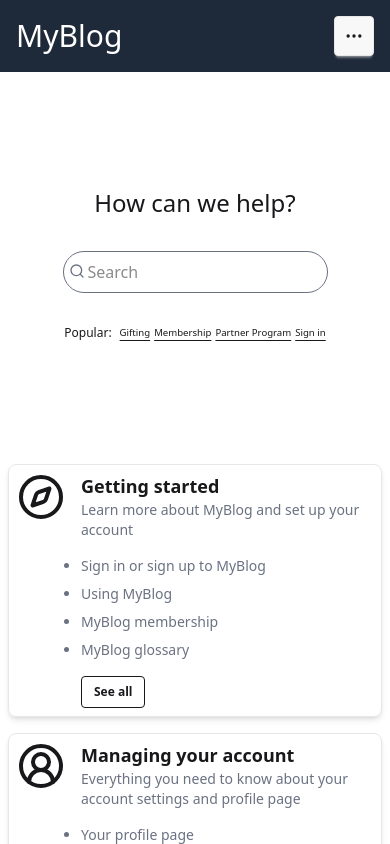
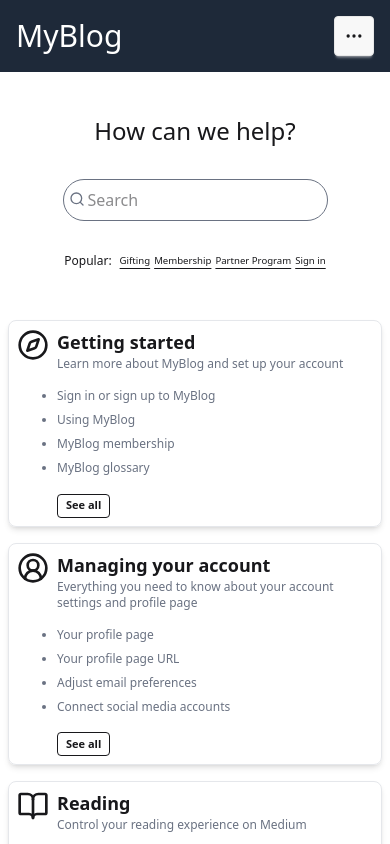
Before and after one commit to eedu7/my-blog, a Next.js app in the folder frontend/: page /help in a window 390 px wide. Shown: the top 844 px of the page. Built offline with nearby package versions, Linux system fonts and the light colour scheme.

Commit message:
feat: update Help page layout and improve responsiveness

```diff
--- a/frontend/src/app/(static_pages)/help/page.tsx
+++ b/frontend/src/app/(static_pages)/help/page.tsx
@@ -19,12 +19,12 @@
             <main>
                 <HelpSearchSection />
                 <HelpCardSection />
-                <section className="mt-8 flex h-64 flex-col items-center justify-center gap-8 bg-gray-100 p-2">
-                    <p className="text-4xl">
+                <section className="mt-8 flex h-44 flex-col items-center justify-center gap-8 bg-gray-100 p-2 md:h-64">
+                    <p className="text-center text-xl md:text-4xl">
                         Can't find what you're looking for?
                     </p>
                     {/* TODO: Added a mailto link, to submit a help request */}
-                    <button className="btn btn-primary text-sm">
+                    <button className="btn btn-xs btn-primary text-xs">
                         Submit a request
                     </button>
                 </section>
--- a/frontend/src/modules/help/help-card.tsx
+++ b/frontend/src/modules/help/help-card.tsx
@@ -1,11 +1,10 @@
 import {
+    HelpCardProps,
     partnerHelpCardData,
     termsHelpCardData,
     userHelpCardData,
 } from "@/constants/help_card";
-import { CompassIcon } from "lucide-react";
 import Link from "next/link";
-import React from "react";
 
 export const HelpCardSection = () => {
     return (
@@ -56,28 +55,21 @@
     );
 };
 
-// TODO: Fix the interface for the Icon and items
-export interface HelpCardProps {
-    Icon: Type;
-    title: string;
-    description: string;
-    items: any;
-    href: string;
-}
-
 const HelpCard = ({ Icon, title, description, items, href }: HelpCardProps) => {
     return (
         <div className="card border border-gray-200 p-2 shadow-md">
-            <div className="flex gap-4">
+            <div className="flex gap-2 md:gap-4">
                 <div>
-                    <Icon className="size-12" />
+                    <Icon className="size-8 md:size-12" />
                 </div>
                 <div className="flex flex-col space-y-4">
                     <div>
                         <h1 className="card-title">{title}</h1>
-                        <p className="text-sm text-gray-500">{description}</p>
+                        <p className="text-xs text-gray-500 md:text-sm">
+                            {description}
+                        </p>
                     </div>
-                    <ul className="list-disc space-y-2 text-sm">
+                    <ul className="list-disc space-y-2 text-xs md:text-sm">
                         {items.map((ele) => (
                             <li className="text-gray-500" key={ele}>
                                 {ele}
@@ -85,7 +77,10 @@
                         ))}
                     </ul>
                     <div>
-                        <Link href={href} className="btn btn-outline btn-sm">
+                        <Link
+                            href={href}
+                            className="btn btn-outline btn-xs md:btn-sm"
+                        >
                             See all
                         </Link>
                     </div>
--- a/frontend/src/modules/help/search.tsx
+++ b/frontend/src/modules/help/search.tsx
@@ -3,7 +3,7 @@
 
 export const HelpSearchSection = () => {
     return (
-        <section className="h-96">
+        <section className="h-60 md:h-96">
             <div className="mx-auto flex h-full max-w-7xl flex-col items-center justify-center gap-8">
                 <h1 className="text-2xl md:text-4xl">How can we help?</h1>
                 <div className="group relative md:w-96">
```
Also changed, not shown: frontend/src/constants/help_card.ts (+8 -1 lines).
